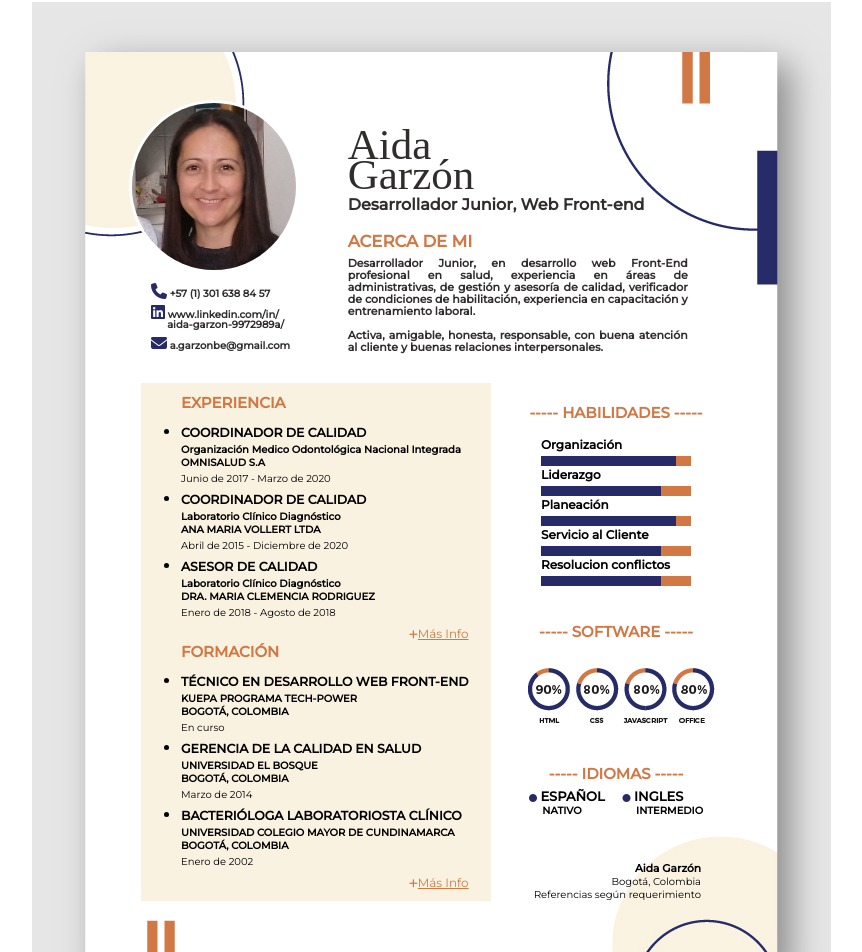
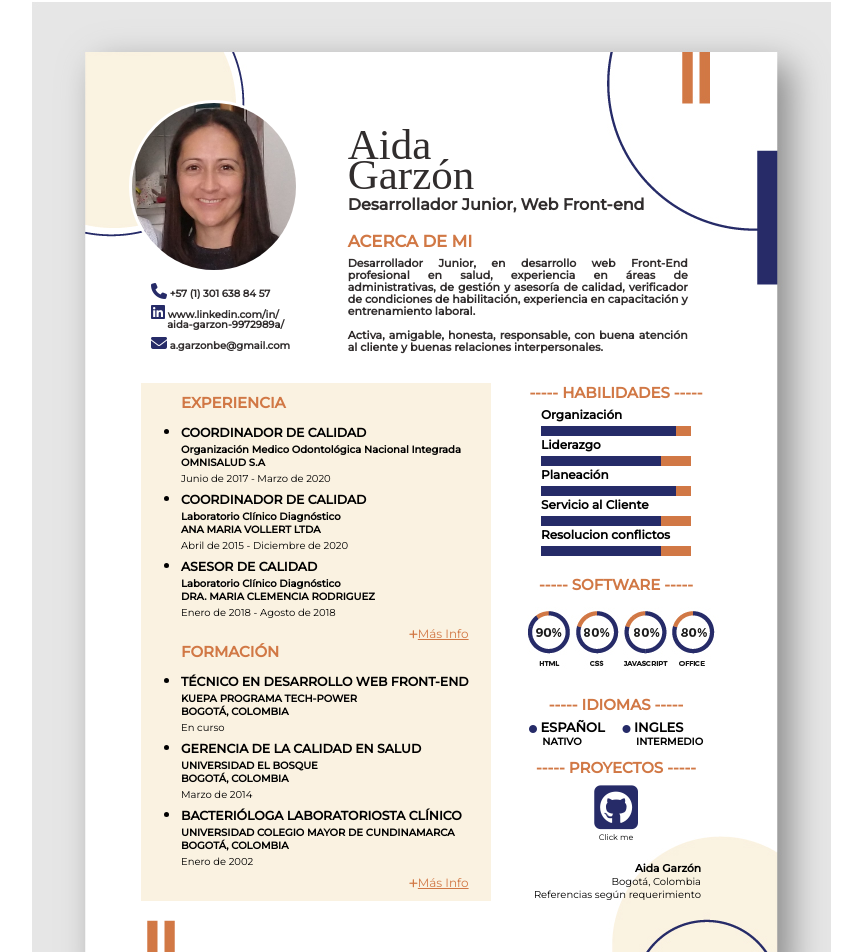
Before and after one commit to AidaGGB/Personalcv, a React (Create React App) app: page /home in a window 1280 px wide. Shown: the top 952 px of the page, without its empty margins (209-1071 px from the left). Built offline with nearby package versions, Linux system fonts and the light colour scheme; a web font is replaced by a local one.

Commit message:
Se adiciono proyecto en git-hub

```diff
--- a/src/components/bodycv/Bodycv.css
+++ b/src/components/bodycv/Bodycv.css
@@ -61,7 +61,7 @@
 }
 
 .habilidades{
-    padding-top: 10px;
+    padding-top: 5px;
     flex-basis: 30%;
 
 }
@@ -69,7 +69,6 @@
 .sec2{
     max-width: 250px;
     width: 100%;
-    margin-top: 15px;
     margin-right: 40px;
     padding: 20px;
     float: right;
@@ -112,11 +111,11 @@ progress::-moz-progress-bar { background: #262b68; }
 progress::-webkit-progress-value { background :#262b68; }
 
 .habilidades{
-    margin-bottom: 20px;
+    margin-bottom: 8px;
 }
 
 .habilidades h3{
-    padding-bottom: 15px;
+    padding-bottom: 5px;
 }
 
 .espa{
@@ -132,10 +131,26 @@ progress::-webkit-progress-value { background :#262b68; }
     font-size: 10px;
 }
 
+.git{
+    text-align: center;
+}
+
+.git i{
+    font-size: 50px;
+}
+
+.git i:hover{
+    color: #D17845;
+}
+ .git p{
+     text-align: center;
+     font-size: 8px;
+ }
+
 .firma{
     text-align: right;
-    margin-top:30px;
-    padding-top: 15px;
+    margin-top:10px;
+    padding-top: 10px;
     padding-right: 20px;
 }
 
--- a/src/components/bodycv/Bodycv.js
+++ b/src/components/bodycv/Bodycv.js
@@ -107,6 +107,15 @@ function Bodycv () {
                         </div>
                     </div>
 
+                    <div  className="habilidades" >
+                        <h3>-----   PROYECTOS   -----</h3>
+                        <div className="git">
+                            <a href="https://github.com/AidaGGB"><i class="fab fa-github-square"></i></a>
+                            <p>Click me</p>
+                        </div>
+                    </div>
+
+
                     <div className="firma">
                         <h6>Aida Garzón</h6>
                         <p>Bogotá, Colombia</p>
--- a/src/index.js
+++ b/src/index.js
@@ -5,7 +5,9 @@ import App from './App';
 
 ReactDOM.render(
   <React.StrictMode>
-    <App/>
+    <section id="information">
+      <App/>
+    </section>
   </React.StrictMode>,
   document.getElementById('root')
 );
```
